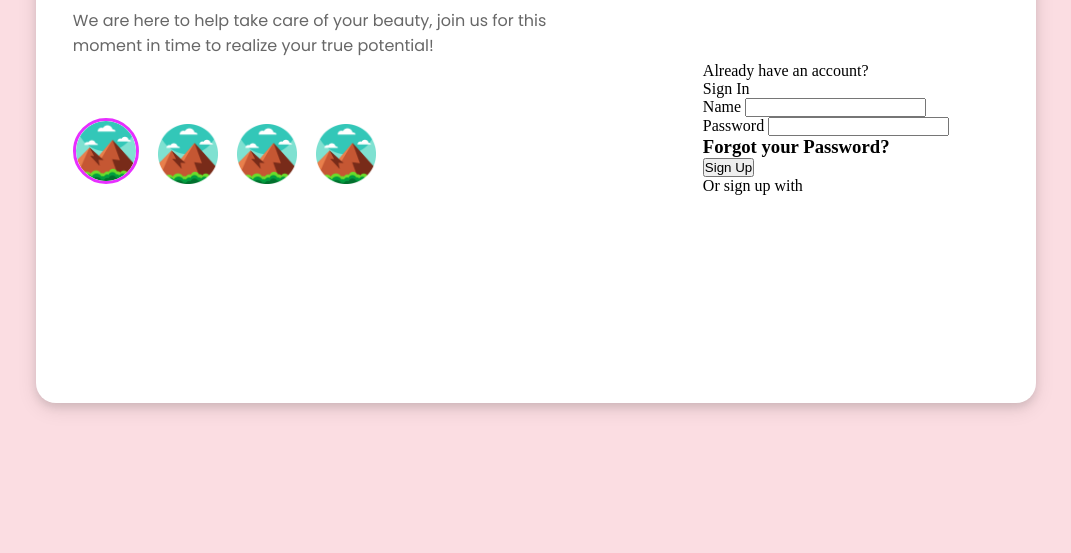
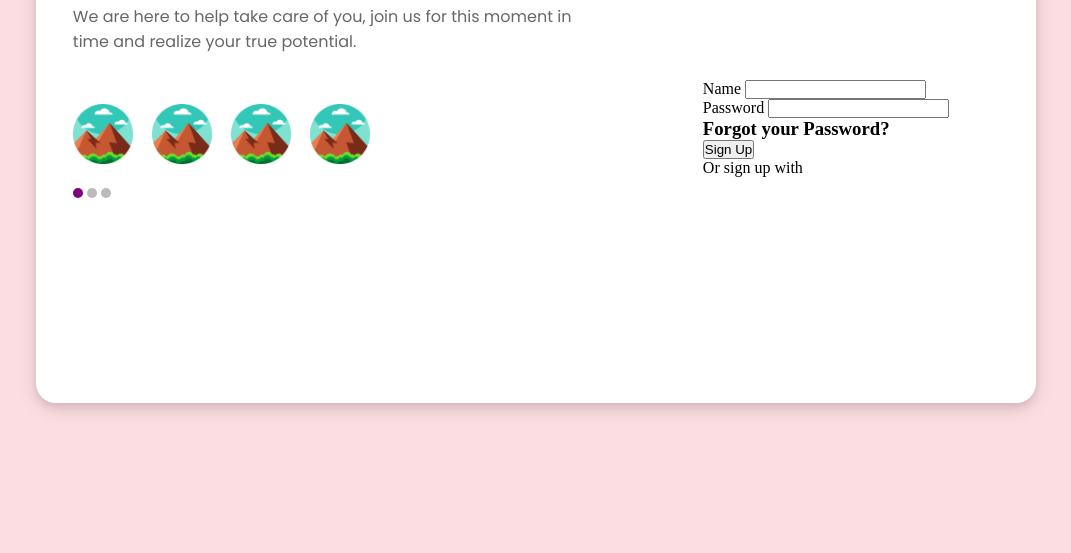
Before and after one commit to szhao23/Login-Page-HTML, a plain HTML site: page code/src/index.html in a window 1280 px wide. Shown: the part 372-925 px from the top of the page, without its empty margins (114-1185 px from the left). After the commit the page ends 800 px from the top, so only its background shows below. Drawn offline with Linux system fonts and the light colour scheme.

Commit message:
CSS Styling modifications

```diff
--- a/code/src/index.html
+++ b/code/src/index.html
@@ -13,17 +13,25 @@
       <div class="left">
         <header>
           <img src="../assets/shopping-icon.webp" alt="icon" srcset="" />
-          <h1>Welcome to Orange Pink!</h1>
+          <h1>Welcome to Society!</h1>
         </header>
         <p>
-          We are here to help take care of your beauty, join us for this moment
-          in time to realize your true potential!
+          We are here to help take care of you, join us for this moment in time
+          and realize your true potential.
         </p>
         <!-- Image Carousel -->
-        <img src="../assets/mountain.png" alt="image" srcset="" />
-        <img src="../assets/mountain.png" alt="image" srcset="" />
-        <img src="../assets/mountain.png" alt="image" srcset="" />
-        <img src="../assets/mountain.png" alt="image" srcset="" />
+        <div class="carousel">
+          <img src="../assets/mountain.png" alt="image" srcset="" />
+          <img src="../assets/mountain.png" alt="image" srcset="" />
+          <img src="../assets/mountain.png" alt="image" srcset="" />
+          <img src="../assets/mountain.png" alt="image" srcset="" />
+        </div>
+        <!-- Carousel Slider -->
+        <div class="slider">
+          <span class="dot"></span>
+          <span class="dot"></span>
+          <span class="dot"></span>
+        </div>
       </div>
       <div class="right">
         <div class="header">
--- a/code/src/style.css
+++ b/code/src/style.css
@@ -19,6 +19,7 @@ img {
 }
 
 .container {
+  position: absolute;
   background-color: #fff;
   display: flex;
   justify-content: center;
@@ -49,20 +50,36 @@ img {
 }
 
 .left img:first-child {
-  height: 50px;
+  /* height: 50px; */
 }
 
-.left img:nth-child(3) {
+.left carousel img:nth-child(3) {
   border-radius: 50px;
   border: 3px solid rgb(231, 47, 255);
 }
 
 .left p {
   position: relative;
-  bottom: 60px;
+  bottom: 50px;
   font-family: "Poppins", sans-serif;
   font-weight: 400;
   color: rgb(103, 103, 103);
+}
+
+.dot {
+  display: flex;
+  align-content: center;
+  justify-content: center;
+  height: 10px;
+  width: 10px;
+  background-color: #bbb;
+  border-radius: 50%;
+  display: inline-block;
+  margin-top: 20px;
+}
+
+.dot:first-child {
+  background-color: purple;
 }
 
 .right {
@@ -71,5 +88,18 @@ img {
   display: flex;
   flex-direction: column;
   justify-content: center;
-  /* align-items: center; */
+  align-items: center;
 }
+
+.right .header {
+  display: flex;
+  flex-direction: row;
+  justify-content: space-evenly;
+  align-items: center;
+  max-width: 300px;
+  position: absolute;
+  bottom: 200px;
+  font-family: "Poppins", sans-serif;
+  color: pink;
+  font-weight: bold;
+}
```
